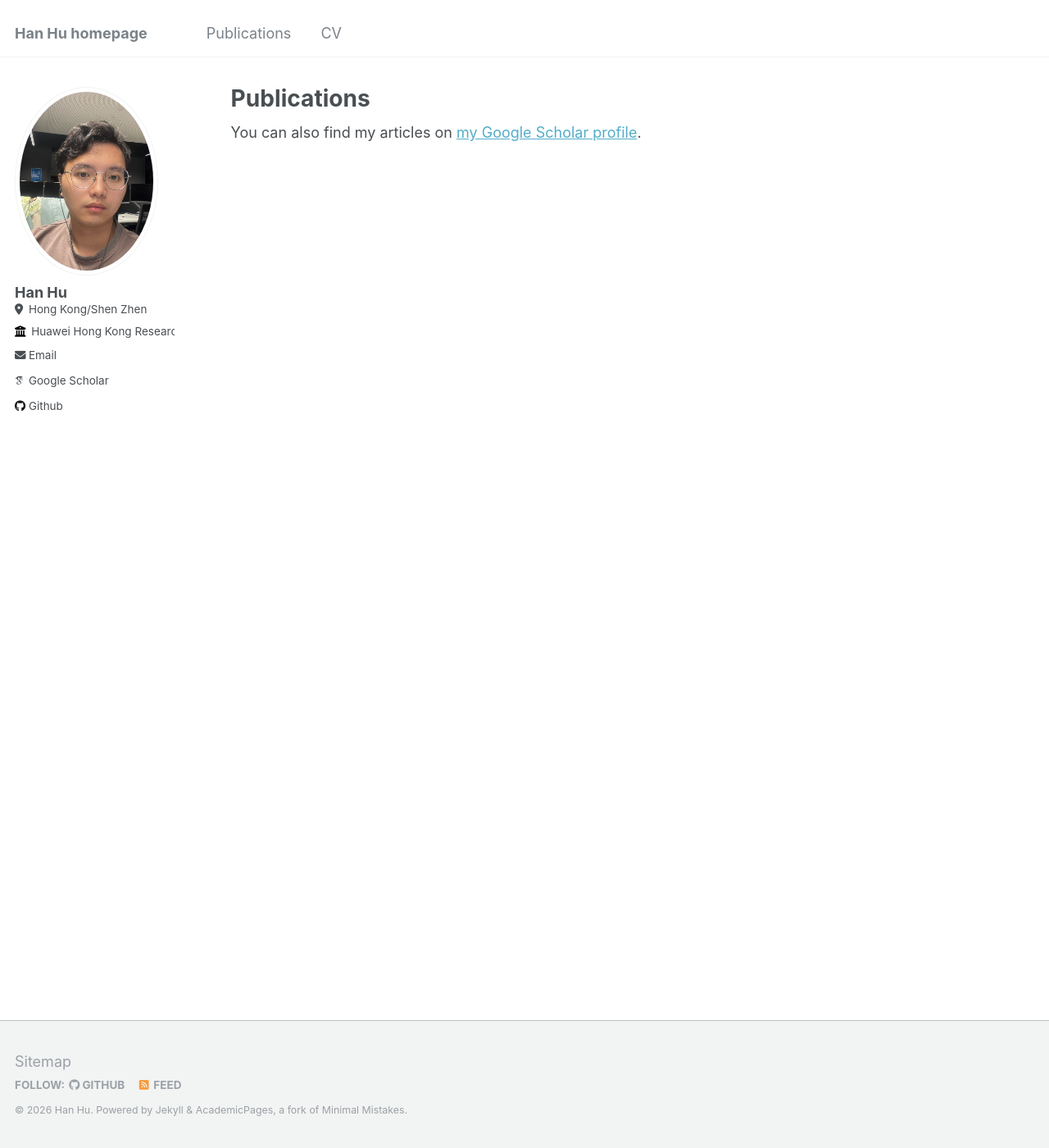
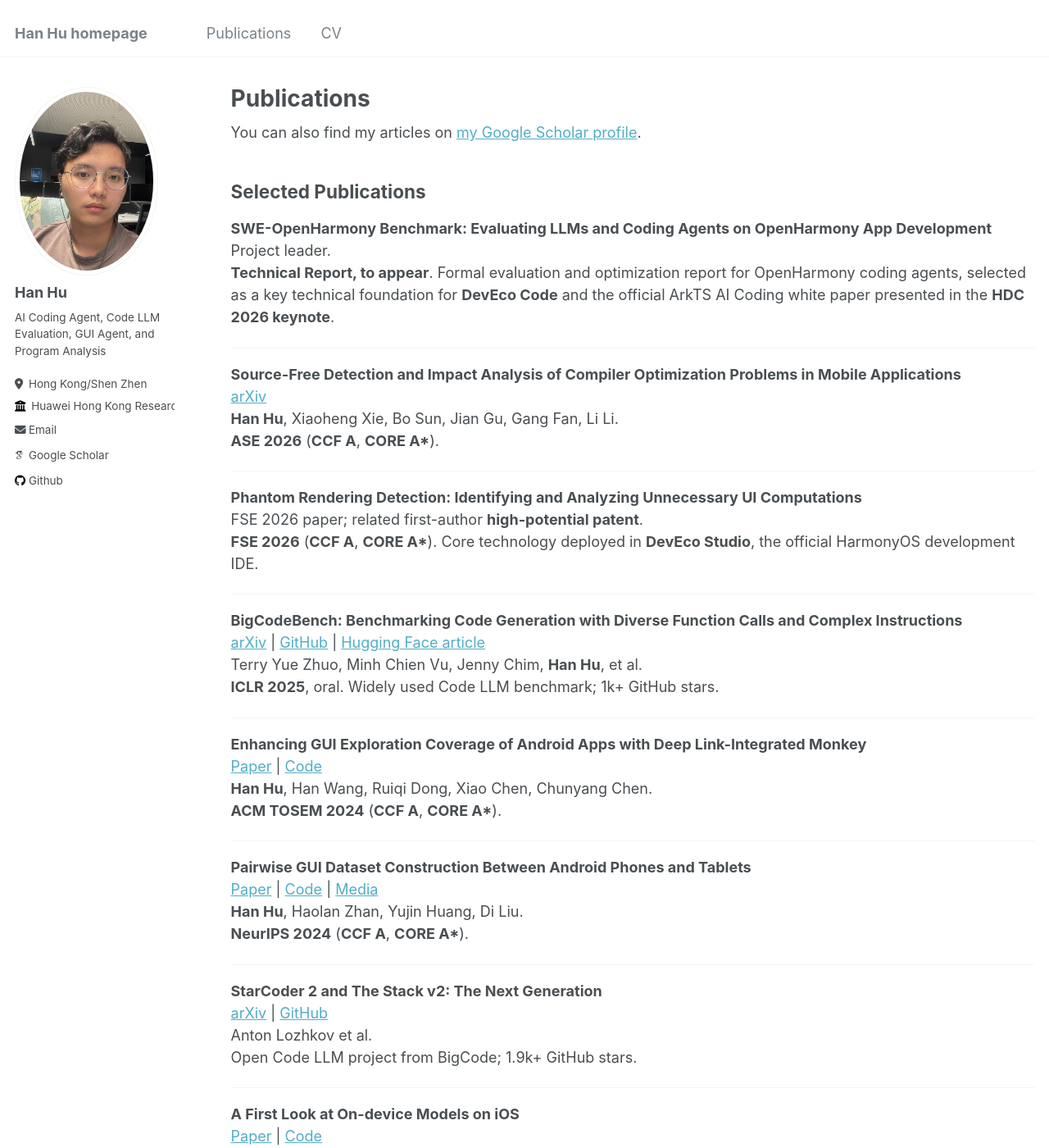
Before and after one commit to huhanGitHub/huhanGitHub.github.io, a Jekyll site: the page built from _pages/publications.md, in a window 1280 px wide and 1400 px high. Shown: the whole window at 82% size. Built offline with Jekyll 4.4.1, drawn with Linux system fonts in a browser that asks for light colours; some web fonts are replaced; some of the changed text lies outside the part shown.

Commit message:
Update homepage profile and publications

```diff
--- a/_config.yml
+++ b/_config.yml
@@ -11,7 +11,7 @@ locale                   : "en-US"
 title                    : "Han Hu homepage"
 title_separator          : "-"
 name                     : &name "Han Hu"
-description              : &description "personal description"
+description              : &description "AI Coding Agent, Code LLM Evaluation, GUI Agent, and Program Analysis"
 url                      : https://huhangithub.github.io/ # the base hostname & protocol for your site e.g. "https://mmistakes.github.io"
 baseurl                  : "" # the subpath of your site, e.g. "/blog"
 repository               : "huhanGitHub/huhanGitHub.github.io"
@@ -24,7 +24,7 @@ author:
   avatar           : "woodside.jpg"
   name             : "Han Hu"
   pronouns         : # example: "he/his"
-  # bio              : "Short biography for the left-hand sidebar"
+  bio              : "AI Coding Agent, Code LLM Evaluation, GUI Agent, and Program Analysis"
   location         : "Hong Kong/Shen Zhen"
   employer         : "Huawei Hong Kong Research Center"
   uri              : # URL
--- a/_pages/publications.md
+++ b/_pages/publications.md
@@ -9,103 +9,70 @@ author_profile: true
   <div class="wordwrap">You can also find my articles on <a href="{{site.author.googlescholar}}">my Google Scholar profile</a>.</div>
 {% endif %}
 
-<!--
+## Selected Publications
 
-### Under Review & In Progress
-- first author LLM4SE-based pub * 1 (Core A*, CCF A)
-- corresponding author pub * 2 (Core A*, CCF A)
+**SWE-OpenHarmony Benchmark: Evaluating LLMs and Coding Agents on OpenHarmony App Development**
+Project leader.
+**Technical Report, to appear**. Formal evaluation and optimization report for OpenHarmony coding agents, selected as a key technical foundation for **DevEco Code** and the official ArkTS AI Coding white paper presented in the **HDC 2026 keynote**.
 
 ---
 
-### Publications
-
-**BigCodeBench: Benchmarking Code Generation with Diverse Function Calls and Complex Instructions**<br>
-<a href="https://arxiv.org/abs/2406.15877" style="text-decoration: none; color: blue;">arXiv</a> |
-<a href="https://github.com/bigcode-project/bigcodebench" style="text-decoration: none; color: blue;">github</a> |
-<a href="https://huggingface.co/blog/leaderboard-bigcodebench" style="text-decoration: none; color: blue;">Huggingface article</a><br>
-Terry Yue Zhuo, Minh Chien Vu, Jenny Chim,<span style="font-weight: bold;">Han Hu</span>, et al.<br>
-Preprint
+**Source-Free Detection and Impact Analysis of Compiler Optimization Problems in Mobile Applications**
+[arXiv](https://arxiv.org/abs/2606.23512)
+**Han Hu**, Xiaoheng Xie, Bo Sun, Jian Gu, Gang Fan, Li Li.
+**ASE 2026** (**CCF A**, **CORE A\***).
 
 ---
 
-(6) **Enhancing GUI Exploration Coverage of Android Apps with Deep Link-Integrated Monkey**<br>
-<a href="https://dl.acm.org/doi/abs/10.1145/3664810" style="text-decoration: none; color: blue;">Paper</a> |
-<a href="https://github.com/huhanGitHub/guidedExplore" style="text-decoration: none; color: blue;">Code</a> |
-<a href="#" style="text-decoration: none; color: blue;">Media</a><br>
-<span style="font-weight: bold;">Han Hu</span>, Han Wang, Ruiqi Dong, Xiao Chen, Chunyang Chen<br>
-TOSEM 2024 (<strong>CORE A*, CCF A</strong>)
+**Phantom Rendering Detection: Identifying and Analyzing Unnecessary UI Computations**
+FSE 2026 paper; related first-author **high-potential patent**.
+**FSE 2026** (**CCF A**, **CORE A\***). Core technology deployed in **DevEco Studio**, the official HarmonyOS development IDE.
 
 ---
 
-**StarCoder 2 and The Stack v2: The Next Generation**<br>
-<a href="https://arxiv.org/abs/2402.19173" style="text-decoration: none; color: blue;">arXiv</a> |
-<a href="https://github.com/bigcode-project/starcoder2" style="text-decoration: none; color: blue;">StarCoder2 github</a> <br>
-Anton Lozhkov et al.<br>
-Preprint
+**BigCodeBench: Benchmarking Code Generation with Diverse Function Calls and Complex Instructions**
+[arXiv](https://arxiv.org/abs/2406.15877) |
+[GitHub](https://github.com/bigcode-project/bigcodebench) |
+[Hugging Face article](https://huggingface.co/blog/leaderboard-bigcodebench)
+Terry Yue Zhuo, Minh Chien Vu, Jenny Chim, **Han Hu**, et al.
+**ICLR 2025**, oral. Widely used Code LLM benchmark; 1k+ GitHub stars.
 
 ---
 
-(5) **A First Look at On-device Models on iOS**<br>
-<a href="https://dl.acm.org/doi/abs/10.1145/3617177" style="text-decoration: none; color: blue;">Paper</a> |
-<a href="https://github.com/huhanGitHub/iOS-App-database" style="text-decoration: none; color: blue;">Code</a> |
-<a href="#" style="text-decoration: none; color: blue;">Media</a><br>
-<span style="font-weight: bold;">Han Hu</span>, Yujin Huang, Qiuyuan Chen, Terry Yue Zhuo, Chunyang Chen<br>
-TOSEM 2023 (<strong>CORE A*, CCF A</strong>, ICSE 2024-JF)
+**Enhancing GUI Exploration Coverage of Android Apps with Deep Link-Integrated Monkey**
+[Paper](https://dl.acm.org/doi/abs/10.1145/3664810) |
+[Code](https://github.com/huhanGitHub/guidedExplore)
+**Han Hu**, Han Wang, Ruiqi Dong, Xiao Chen, Chunyang Chen.
+**ACM TOSEM 2024** (**CCF A**, **CORE A\***).
 
 ---
 
-(4) **Training-free Lexical Backdoor Attacks on Language Models**<br>
-Yujin Huang, Terry Yue Zhuo, Qiongkai Xu, <span style="font-weight: bold;">Han Hu</span>, Xingliang Yuan, Chunyang Chen<br>
-WWW 2023 (<strong>CORE A*, CCF A</strong>)
+**Pairwise GUI Dataset Construction Between Android Phones and Tablets**
+[Paper](https://proceedings.neurips.cc/paper_files/paper/2023/file/bc4cff0b37ccab13e98b6128d89ca172-Paper-Datasets_and_Benchmarks.pdf) |
+[Code](https://github.com/huhanGitHub/papt) |
+[Media](https://neurips.cc/virtual/2023/poster/73679)
+**Han Hu**, Haolan Zhan, Yujin Huang, Di Liu.
+**NeurIPS 2024** (**CCF A**, **CORE A\***).
 
 ---
 
-(3) Pairwise GUI Dataset Construction Between Android Phones and Tablets**<br>
-<a href="https://proceedings.neurips.cc/paper_files/paper/2023/file/bc4cff0b37ccab13e98b6128d89ca172-Paper-Datasets_and_Benchmarks.pdf" style="text-decoration: none; color: blue;">Paper</a> |
-<a href="https://github.com/huhanGitHub/papt" style="text-decoration: none; color: blue;">Code</a> |
-<a href="https://neurips.cc/virtual/2023/poster/73679" style="text-decoration: none; color: blue;">Media</a><br>
-<span style="font-weight: bold;">Han Hu</span>, Haolan Zhan, Yujin Huang, Di Liu<br>
-NeurIPS 2023 (<strong>CORE A*, CCF A</strong>, Dataset & Benchmark)
+**StarCoder 2 and The Stack v2: The Next Generation**
+[arXiv](https://arxiv.org/abs/2402.19173) |
+[GitHub](https://github.com/bigcode-project/starcoder2)
+Anton Lozhkov et al.
+Open Code LLM project from BigCode; 1.9k+ GitHub stars.
 
 ---
 
-(2) **Automated Mapping of Adaptive App GUIs from Phone to TV**<br>
-<a href="https://dl.acm.org/doi/abs/10.1145/3631968" style="text-decoration: none; color: blue;">Paper</a> |
-<a href="#" style="text-decoration: none; color: blue;">Code</a> |
-<a href="#" style="text-decoration: none; color: blue;">Media</a><br>
-<span style="font-weight: bold;">Han Hu</span>, Ruiqi Dong, John Grundy, Thai Minh Nguyen, Huaxiao Liu, Chunyang Chen<br>
-TOSEM 2023 (<strong>CORE A*, CCF A</strong>, ICSE 2024-JF)
+**A First Look at On-device Models on iOS**
+[Paper](https://dl.acm.org/doi/abs/10.1145/3617177) |
+[Code](https://github.com/huhanGitHub/iOS-App-database)
+**Han Hu**, Yujin Huang, Qiuyuan Chen, Terry Yue Zhuo, Chunyang Chen.
+**ACM TOSEM 2023** (**CCF A**, **CORE A\***, ICSE 2024-JF).
 
 ---
 
-**Robustness of on-device Models: Adversarial Attack to Deep Learning Models on Android Apps**<br>
-Yujin Huang, <span style="font-weight: bold;">Han Hu</span>, Chunyang Chen<br>
-ICSE-SEIP'2021
-
----
-
-(1) **Why My Code Summarization Model Does Not Work: Code Comment Improvement with Category Prediction**<br>
-Qiuyuan Chen, Xin Xia, <span style="font-weight: bold;">Han Hu</span>, David Lo, Shanping Li<br>
-TOSEM 2021 (<strong>CORE A*, CCF A</strong>, ICSE 2021-JF)
-
----
-
-### Before PhD
-
-**Code Generation from Supervised Code Embeddings**<br>
-<span style="font-weight: bold;">Han Hu</span>, Qiuyuan Chen, Zhaoyi Liu<br>
-ICONIP'2019 (CORE A, CCF C)
-
----
-
-**Code Summarization with Abstract Syntax Tree**<br>
-Qiuyuan Chen, <span style="font-weight: bold;">Han Hu</span>, Zhaoyi Liu<br>
-ICONIP'2019 (CORE A, CCF C)
-
----
-
-**Teacher-Student Learning and Post-Processing for Robust BiLSTM Mask-Based Acoustic Beamforming**<br>
-Zhaoyi Liu, Qiuyuan Chen, <span style="font-weight: bold;">Han Hu</span>, Haoyu Tang, YX Zou<br>
-ICONIP'2019 (CORE A, CCF C)
-
--->
+**Automated Mapping of Adaptive App GUIs from Phone to TV**
+[Paper](https://dl.acm.org/doi/abs/10.1145/3631968)
+**Han Hu**, Ruiqi Dong, John Grundy, Thai Minh Nguyen, Huaxiao Liu, Chunyang Chen.
+**ACM TOSEM 2023** (**CCF A**, **CORE A\***, ICSE 2024-JF).
```
Also changed, not shown: _pages/about.md (+14 -15 lines), _pages/cv.md (+30 -34 lines), _publications/2009-10-01-paper-title-number-1.md (deleted, +0 -12 lines), _publications/2010-10-01-paper-title-number-2.md (deleted, +0 -12 lines), _publications/2015-10-01-paper-title-number-3.md (deleted, +0 -12 lines), _publications/2024-02-17-paper-title-number-4.md (deleted, +0 -12 lines).
